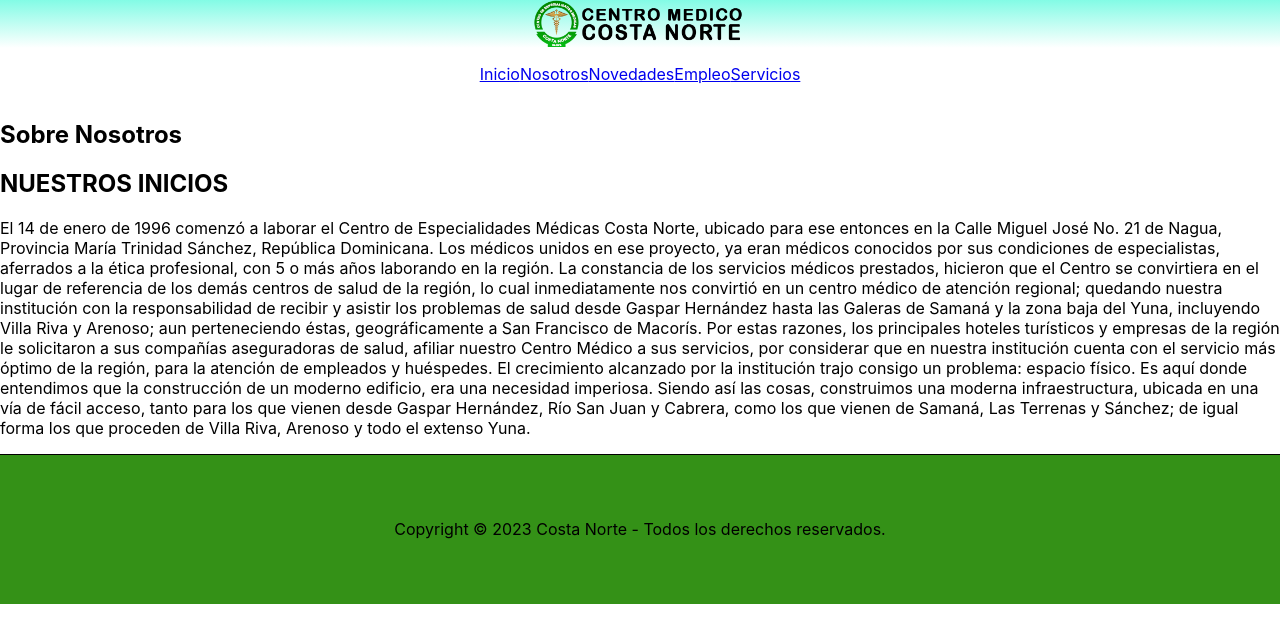
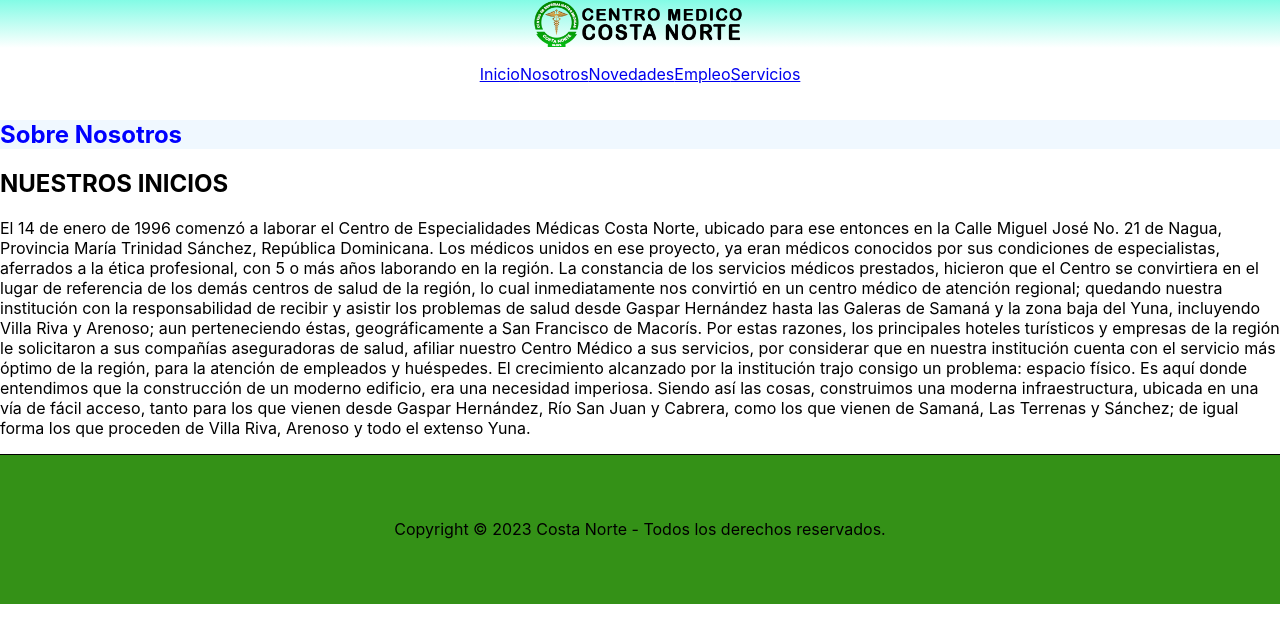
Before and after one commit to keysto027/Polart, a Next.js app: page /Nosotros in a window 1280 px wide. Shown: the top 642 px of the page. Built offline with nearby package versions, Linux system fonts and the light colour scheme.

Commit message:
update novedades.css

```diff
--- a/pages/_app.js
+++ b/pages/_app.js
@@ -1,4 +1,7 @@
 import '@styles/globals.css'
+import '@styles/Nosotros.css'
+import '@styles/Novedades.css'
+
 
 function Application({ Component, pageProps }) {
   return <Component {...pageProps} />
--- a/styles/nosotros.css
+++ b/styles/nosotros.css
@@ -1,6 +1,6 @@
 .nosotros h1{
 
-
-    color: aqua;
+background-color: aliceblue;
+color: blue;
 
 }
```
Also changed, not shown: pages/Nosotros.js (line endings or trailing spaces), styles/Novedades.css (added).
